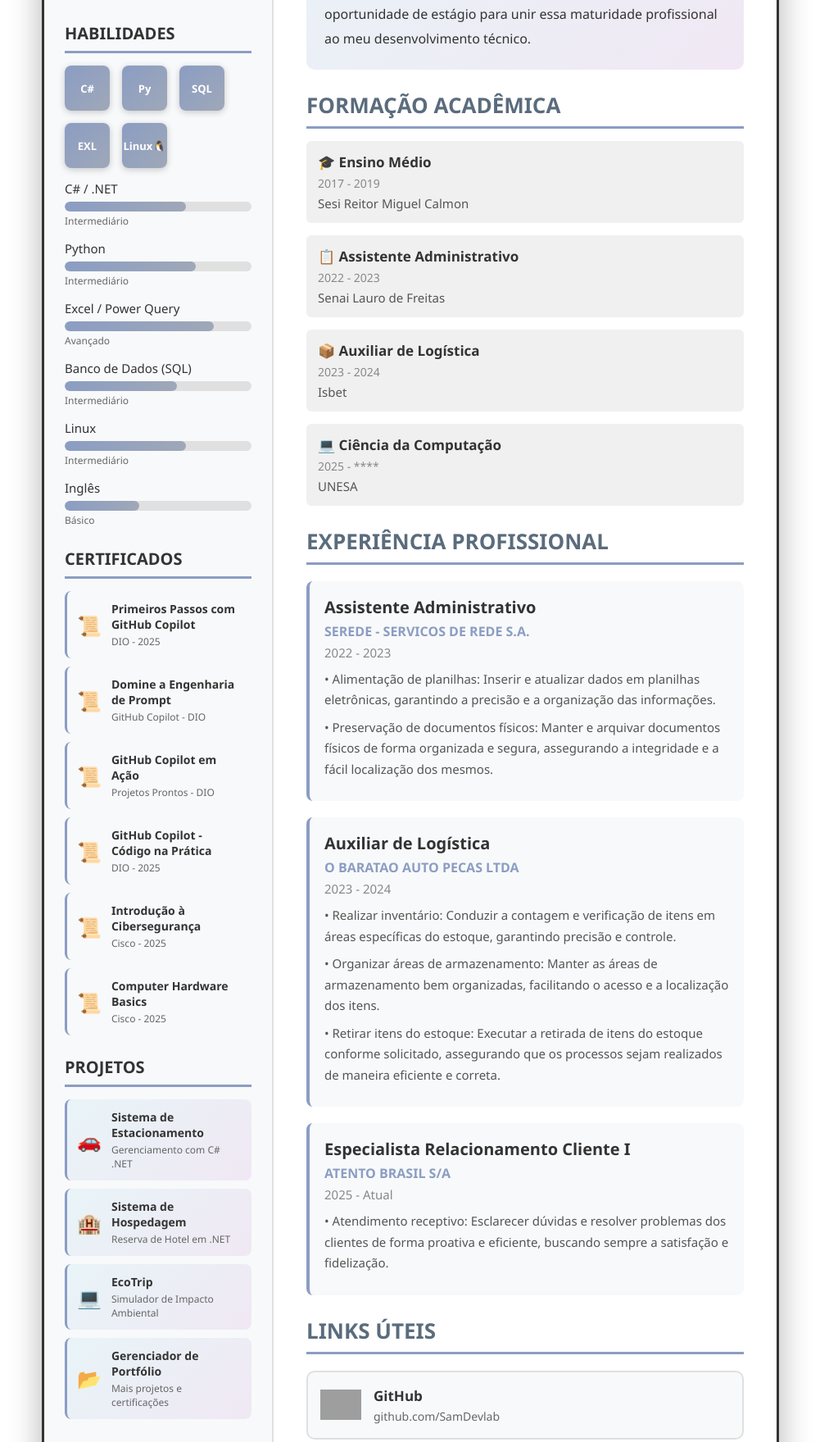
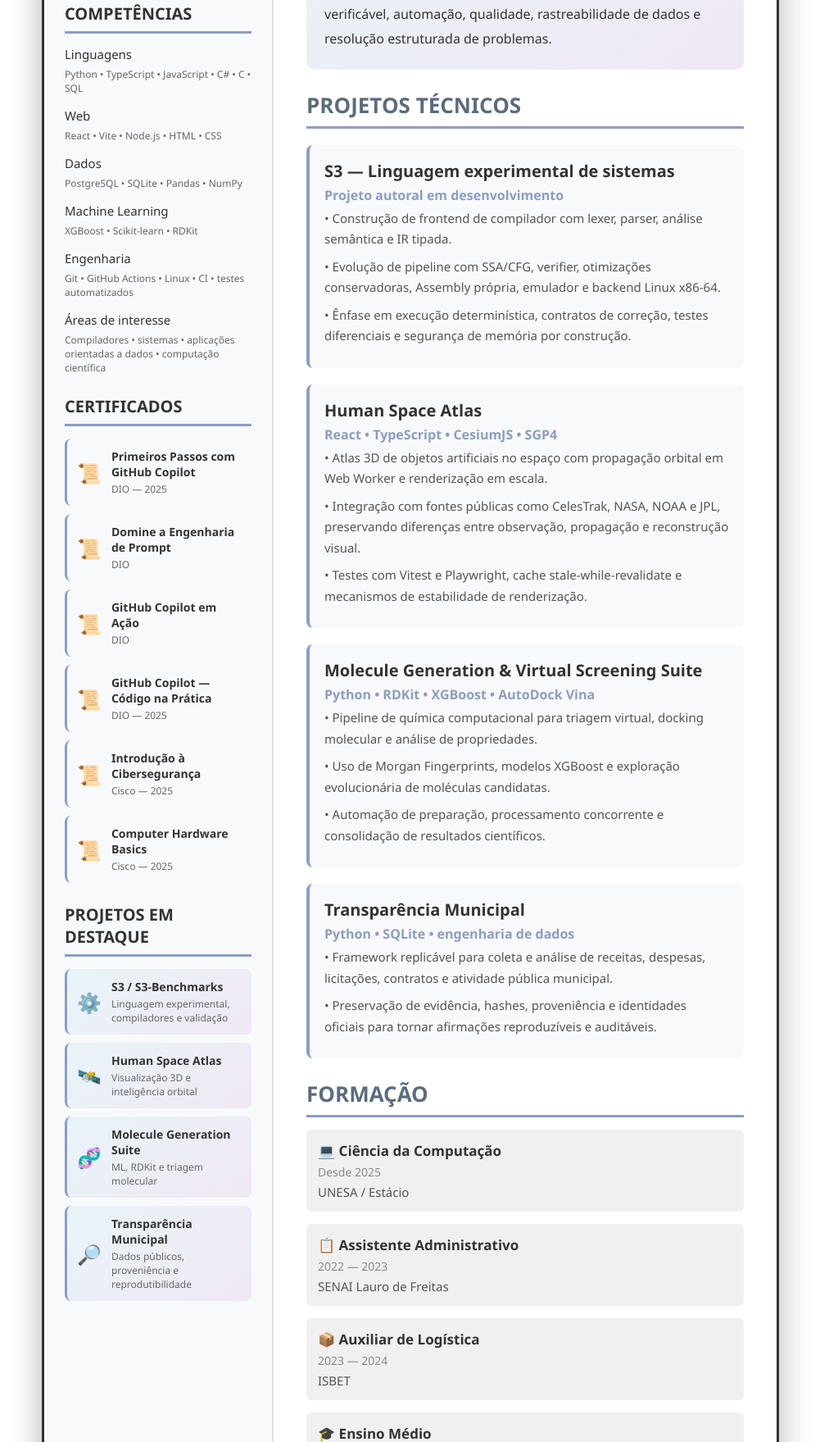
Before and after one commit to SamDevlab/portfolio-resume, a plain HTML site: page index.html in a window 1280 px wide. Shown: the part 595-2354 px from the top of the page at 82% size, without its empty margins (139-1140 px from the left). Drawn offline with Linux system fonts and the light colour scheme; grey boxes are pictures that could not be loaded.

Commit message:
feat: update public resume with current flagship projects and safer contact info

```diff
--- a/index.html
+++ b/index.html
@@ -3,7 +3,8 @@
 <head>
     <meta charset="UTF-8">
     <meta name="viewport" content="width=device-width, initial-scale=1.0">
-    <title>MEU CURRÍCULO - Samuel de Araújo</title>
+    <meta name="description" content="Currículo de Samuel de Araújo — estudante de Ciência da Computação e desenvolvedor de software com projetos em sistemas, dados, Machine Learning e computação científica.">
+    <title>Currículo — Samuel de Araújo</title>
     <link rel="stylesheet" href="style.css">
 </head>
 <body>
@@ -14,254 +15,240 @@
                 <div class="dot yellow"></div>
                 <div class="dot green"></div>
             </div>
-            <div class="url-bar">samportifolio.netlify.app</div>
+            <div class="url-bar">github.com/SamDevlab</div>
             <button id="theme-toggle" aria-label="Alternar tema" title="Alternar tema">🌙</button>
         </div>
 
         <div class="header">
-            <h1>Meu currículo</h1>
+            <h1>Samuel de Araújo</h1>
         </div>
 
         <div class="content">
-            <div class="sidebar">
-                <h2>SAMUEL DE ARAÚJO DA SILVA</h2>
+            <aside class="sidebar">
+                <h2>DESENVOLVIMENTO DE SOFTWARE</h2>
 
                 <div class="section-title">CONTATO</div>
                 <div class="contact-item">
-                    <strong>📞 Telefone:</strong>
-                    (71) 98893-2925
+                    <strong>📧 E-mail:</strong>
+                    samusilvadev@gmail.com
                 </div>
                 <div class="contact-item">
-                    <strong>📧 E-mail:</strong>
-                    samueljunior172@gmail.com
+                    <strong>📍 Localização:</strong>
+                    Salvador, Bahia
                 </div>
                 <div class="contact-item">
-                    <strong>📍 Endereço:</strong>
-                    Rua Av Hilda, 21. Pernambues, Salvador, Bahia
+                    <strong>💻 GitHub:</strong>
+                    github.com/SamDevlab
                 </div>
 
-                <div class="section-title">HABILIDADES</div>
-                <div class="tech-icons">
-                    <div class="tech-icon" title="C Sharp">C#</div> <div class="tech-icon" title="Python">Py</div>
-                    <div class="tech-icon" title="SQL">SQL</div> <div class="tech-icon" title="Excel">EXL</div>
-                    <div class="tech-icon" title="Linux">Linux🐧</div>
-                </div>
-
+                <div class="section-title">COMPETÊNCIAS</div>
                 <div class="skills-list">
                     <div class="skill-item">
-                        <div class="skill-name">C# / .NET</div>
-                        <div class="skill-bar-container">
-                            <div class="skill-bar" style="width: 65%;"></div>
-                        </div>
-                        <div class="skill-level">Intermediário</div>
+                        <div class="skill-name">Linguagens</div>
+                        <div class="skill-level">Python • TypeScript • JavaScript • C# • C • SQL</div>
                     </div>
-
                     <div class="skill-item">
-                        <div class="skill-name">Python</div>
-                        <div class="skill-bar-container">
-                            <div class="skill-bar" style="width: 70%;"></div>
-                        </div>
-                        <div class="skill-level">Intermediário</div>
+                        <div class="skill-name">Web</div>
+                        <div class="skill-level">React • Vite • Node.js • HTML • CSS</div>
                     </div>
-
                     <div class="skill-item">
-                        <div class="skill-name">Excel / Power Query</div>
-                        <div class="skill-bar-container">
-                            <div class="skill-bar" style="width: 80%;"></div>
-                        </div>
-                        <div class="skill-level">Avançado</div>
+                        <div class="skill-name">Dados</div>
+                        <div class="skill-level">PostgreSQL • SQLite • Pandas • NumPy</div>
                     </div>
-
                     <div class="skill-item">
-                        <div class="skill-name">Banco de Dados (SQL)</div>
-                        <div class="skill-bar-container">
-                            <div class="skill-bar" style="width: 60%;"></div>
-                        </div>
-                        <div class="skill-level">Intermediário</div>
+                        <div class="skill-name">Machine Learning</div>
+                        <div class="skill-level">XGBoost • Scikit-learn • RDKit</div>
                     </div>
-
                     <div class="skill-item">
-                        <div class="skill-name">Linux</div>
-                        <div class="skill-bar-container">
-                            <div class="skill-bar" style="width: 65%;"></div>
-                        </div>
-                        <div class="skill-level">Intermediário</div>
+                        <div class="skill-name">Engenharia</div>
+                        <div class="skill-level">Git • GitHub Actions • Linux • CI • testes automatizados</div>
                     </div>
-
                     <div class="skill-item">
-                        <div class="skill-name">Inglês</div>
-                        <div class="skill-bar-container">
-                            <div class="skill-bar" style="width: 40%;"></div>
-                        </div>
-                        <div class="skill-level">Básico</div>
+                        <div class="skill-name">Áreas de interesse</div>
+                        <div class="skill-level">Compiladores • sistemas • aplicações orientadas a dados • computação científica</div>
                     </div>
                 </div>
 
                 <div class="section-title">CERTIFICADOS</div>
                 <div class="certificates-list">
-                    <a href="https://www.dio.me/certificate/RXYXULWG/share" target="_blank" class="certificate-item">
+                    <a href="https://www.dio.me/certificate/RXYXULWG/share" target="_blank" rel="noopener noreferrer" class="certificate-item">
                         <span class="certificate-icon">📜</span>
                         <div class="certificate-info">
                             <strong>Primeiros Passos com GitHub Copilot</strong>
-                            <span>DIO - 2025</span>
+                            <span>DIO — 2025</span>
                         </div>
                     </a>
-
-                    <a href="https://www.dio.me/certificate/W5DPV26Z/share" target="_blank" class="certificate-item">
+                    <a href="https://www.dio.me/certificate/W5DPV26Z/share" target="_blank" rel="noopener noreferrer" class="certificate-item">
                         <span class="certificate-icon">📜</span>
                         <div class="certificate-info">
                             <strong>Domine a Engenharia de Prompt</strong>
-                            <span>GitHub Copilot - DIO</span>
+                            <span>DIO</span>
                         </div>
                     </a>
-
-                    <a href="https://www.dio.me/certificate/TX4MPMHR/share" target="_blank" class="certificate-item">
+                    <a href="https://www.dio.me/certificate/TX4MPMHR/share" target="_blank" rel="noopener noreferrer" class="certificate-item">
                         <span class="certificate-icon">📜</span>
                         <div class="certificate-info">
                             <strong>GitHub Copilot em Ação</strong>
-                            <span>Projetos Prontos - DIO</span>
+                            <span>DIO</span>
                         </div>
                     </a>
-
-                    <a href="https://www.dio.me/certificate/3JOADPC7/share" target="_blank" class="certificate-item">
+                    <a href="https://www.dio.me/certificate/3JOADPC7/share" target="_blank" rel="noopener noreferrer" class="certificate-item">
                         <span class="certificate-icon">📜</span>
                         <div class="certificate-info">
-                            <strong>GitHub Copilot - Código na Prática</strong>
-                            <span>DIO - 2025</span>
+                            <strong>GitHub Copilot — Código na Prática</strong>
+                            <span>DIO — 2025</span>
                         </div>
                     </a>
-
-                    <a href="https://www.credly.com/badges/fd7b07b9-943d-479e-b8e1-52cd825ee0ba" class="certificate-item">
+                    <a href="https://www.credly.com/badges/fd7b07b9-943d-479e-b8e1-52cd825ee0ba" target="_blank" rel="noopener noreferrer" class="certificate-item">
                         <span class="certificate-icon">📜</span>
                         <div class="certificate-info">
                             <strong>Introdução à Cibersegurança</strong>
-                            <span>Cisco - 2025</span>
+                            <span>Cisco — 2025</span>
                         </div>
                     </a>
-
-                    <a href="https://www.credly.com/badges/95469008-95b1-4c6c-9dd4-098e8ab3ef07" class="certificate-item">
+                    <a href="https://www.credly.com/badges/95469008-95b1-4c6c-9dd4-098e8ab3ef07" target="_blank" rel="noopener noreferrer" class="certificate-item">
                         <span class="certificate-icon">📜</span>
                         <div class="certificate-info">
                             <strong>Computer Hardware Basics</strong>
-                            <span>Cisco - 2025</span>
+                            <span>Cisco — 2025</span>
                         </div>
                     </a>
                 </div>
 
-                <div class="section-title">PROJETOS</div>
+                <div class="section-title">PROJETOS EM DESTAQUE</div>
                 <div class="projects-list">
-                    <a href="https://github.com/SamDevlab/Estacionamento" target="_blank" class="project-item">
-                        <span class="project-icon">🚗</span>
+                    <a href="https://github.com/SamDevlab/S3-Benchmarks" target="_blank" rel="noopener noreferrer" class="project-item">
+                        <span class="project-icon">⚙️</span>
                         <div class="project-info">
-                            <strong>Sistema de Estacionamento</strong>
-                            <span>Gerenciamento com C# .NET</span>
+                            <strong>S3 / S3-Benchmarks</strong>
+                            <span>Linguagem experimental, compiladores e validação</span>
                         </div>
                     </a>
-
-                    <a href="https://github.com/SamDevlab/sistema-hospedagem-hotel" target="_blank" class="project-item">
-                        <span class="project-icon">🏨</span>
+                    <a href="https://github.com/SamDevlab/human-space-atlas" target="_blank" rel="noopener noreferrer" class="project-item">
+                        <span class="project-icon">🛰️</span>
                         <div class="project-info">
-                            <strong>Sistema de Hospedagem</strong>
-                            <span>Reserva de Hotel em .NET</span>
+                            <strong>Human Space Atlas</strong>
+                            <span>Visualização 3D e inteligência orbital</span>
                         </div>
                     </a>
-
-                    <a href="https://github.com/SamDevlab/Calculadora-EcoTrip-Simulador-de-Impacto-Ambiental-para-Viagens" target="_blank" class="project-item">
-                        <span class="project-icon">💻</span>
+                    <a href="https://github.com/SamDevlab/molecule-generation-suite" target="_blank" rel="noopener noreferrer" class="project-item">
+                        <span class="project-icon">🧬</span>
                         <div class="project-info">
-                            <strong>EcoTrip</strong>
-                            <span>Simulador de Impacto Ambiental</span>
+                            <strong>Molecule Generation Suite</strong>
+                            <span>ML, RDKit e triagem molecular</span>
                         </div>
                     </a>
-
-                    <a href="certi/certi.html" target="_blank" class="project-item">
-                        <span class="project-icon">📂</span>
+                    <a href="https://github.com/SamDevlab/transparencia" target="_blank" rel="noopener noreferrer" class="project-item">
+                        <span class="project-icon">🔎</span>
                         <div class="project-info">
-                            <strong>Gerenciador de Portfólio</strong>
-                            <span>Mais projetos e certificações</span>
+                            <strong>Transparência Municipal</strong>
+                            <span>Dados públicos, proveniência e reprodutibilidade</span>
                         </div>
                     </a>
                 </div>
-            </div>
+            </aside>
 
-            <div class="main-content">
-                <div class="section-title">OBJETIVO PROFISSIONAL</div>
+            <main class="main-content">
+                <div class="section-title">PERFIL PROFISSIONAL</div>
                 <div class="objective">
-                    Estudante de Ciência da Computação apaixonado por tecnologia e resolução de problemas. Embora esteja no início da graduação, já possuo conhecimentos práticos em Desenvolvimento de Software (C#/.NET), Python, Bancos de Dados e familiaridade com ambiente Linux. Minha trajetória profissional anterior em processos administrativos me proporcionou forte senso de organização e responsabilidade. Agora, busco uma oportunidade de estágio para unir essa maturidade profissional ao meu desenvolvimento técnico.
+                    Estudante de Ciência da Computação e desenvolvedor de software com experiência prática em projetos autorais que abrangem sistemas, aplicações web, Machine Learning e computação científica. Desenvolvo desde uma linguagem experimental com pipeline de compilação e backend nativo até plataformas de visualização orbital, triagem molecular e análise de dados públicos. Tenho interesse especial por software verificável, automação, qualidade, rastreabilidade de dados e resolução estruturada de problemas.
                 </div>
 
-                <div class="section-title">FORMAÇÃO ACADÊMICA</div>
+                <div class="section-title">PROJETOS TÉCNICOS</div>
 
+                <div class="experience-item">
+                    <h3>S3 — Linguagem experimental de sistemas</h3>
+                    <div class="company">Projeto autoral em desenvolvimento</div>
+                    <p>• Construção de frontend de compilador com lexer, parser, análise semântica e IR tipada.</p>
+                    <p>• Evolução de pipeline com SSA/CFG, verifier, otimizações conservadoras, Assembly própria, emulador e backend Linux x86-64.</p>
+                    <p>• Ênfase em execução determinística, contratos de correção, testes diferenciais e segurança de memória por construção.</p>
+                </div>
+
+                <div class="experience-item">
+                    <h3>Human Space Atlas</h3>
+                    <div class="company">React • TypeScript • CesiumJS • SGP4</div>
+                    <p>• Atlas 3D de objetos artificiais no espaço com propagação orbital em Web Worker e renderização em escala.</p>
+                    <p>• Integração com fontes públicas como CelesTrak, NASA, NOAA e JPL, preservando diferenças entre observação, propagação e reconstrução visual.</p>
+                    <p>• Testes com Vitest e Playwright, cache stale-while-revalidate e mecanismos de estabilidade de renderização.</p>
+                </div>
+
+                <div class="experience-item">
+                    <h3>Molecule Generation & Virtual Screening Suite</h3>
+                    <div class="company">Python • RDKit • XGBoost • AutoDock Vina</div>
+                    <p>• Pipeline de química computacional para triagem virtual, docking molecular e análise de propriedades.</p>
+                    <p>• Uso de Morgan Fingerprints, modelos XGBoost e exploração evolucionária de moléculas candidatas.</p>
+                    <p>• Automação de preparação, processamento concorrente e consolidação de resultados científicos.</p>
+                </div>
+
+                <div class="experience-item">
+                    <h3>Transparência Municipal</h3>
+                    <div class="company">Python • SQLite • engenharia de dados</div>
+                    <p>• Framework replicável para coleta e análise de receitas, despesas, licitações, contratos e atividade pública municipal.</p>
+                    <p>• Preservação de evidência, hashes, proveniência e identidades oficiais para tornar afirmações reproduzíveis e auditáveis.</p>
+                </div>
+
+                <div class="section-title">FORMAÇÃO</div>
+                <div class="education-item">
+                    <h4>💻 Ciência da Computação</h4>
+                    <div class="date">Desde 2025</div>
+                    <p>UNESA / Estácio</p>
+                </div>
+                <div class="education-item">
+                    <h4>📋 Assistente Administrativo</h4>
+                    <div class="date">2022 — 2023</div>
+                    <p>SENAI Lauro de Freitas</p>
+                </div>
+                <div class="education-item">
+                    <h4>📦 Auxiliar de Logística</h4>
+                    <div class="date">2023 — 2024</div>
+                    <p>ISBET</p>
+                </div>
                 <div class="education-item">
                     <h4>🎓 Ensino Médio</h4>
-                    <div class="date">2017 - 2019</div>
-                    <p>Sesi Reitor Miguel Calmon</p>
-                </div>
-
-                <div class="education-item">
-                    <h4>📋 Assistente Administrativo</h4>
-                    <div class="date">2022 - 2023</div>
-                    <p>Senai Lauro de Freitas</p>
-                </div>
-
-                <div class="education-item">
-                    <h4>📦 Auxiliar de Logística</h4>
-                    <div class="date">2023 - 2024</div>
-                    <p>Isbet</p>
-                </div>
-
-                <div class="education-item">
-                    <h4>💻 Ciência da Computação</h4>
-                    <div class="date">2025 - ****</div>
-                    <p>UNESA</p>
+                    <div class="date">2017 — 2019</div>
+                    <p>SESI Reitor Miguel Calmon</p>
                 </div>
 
                 <div class="section-title">EXPERIÊNCIA PROFISSIONAL</div>
-
                 <div class="experience-item">
                     <h3>Assistente Administrativo</h3>
-                    <div class="company">SEREDE - SERVICOS DE REDE S.A.</div>
-                    <div class="date">2022 - 2023</div>
-                    <p>• Alimentação de planilhas: Inserir e atualizar dados em planilhas eletrônicas, garantindo a precisão e a organização das informações.</p>
-                    <p>• Preservação de documentos físicos: Manter e arquivar documentos físicos de forma organizada e segura, assegurando a integridade e a fácil localização dos mesmos.</p>
+                    <div class="company">SEREDE — Serviços de Rede S.A.</div>
+                    <div class="date">2022 — 2023</div>
+                    <p>• Atualização e organização de dados em planilhas e controles administrativos.</p>
+                    <p>• Organização e preservação de documentos, priorizando precisão e rastreabilidade.</p>
+                </div>
+                <div class="experience-item">
+                    <h3>Auxiliar de Logística</h3>
+                    <div class="company">O Baratao Auto Peças Ltda.</div>
+                    <div class="date">2023 — 2024</div>
+                    <p>• Inventário e conferência de estoque.</p>
+                    <p>• Organização de áreas de armazenamento e separação de itens.</p>
+                </div>
+                <div class="experience-item">
+                    <h3>Especialista Relacionamento Cliente I</h3>
+                    <div class="company">Atento Brasil S/A</div>
+                    <div class="date">2025 — Atual</div>
+                    <p>• Atendimento e resolução de solicitações de clientes com foco em diagnóstico, clareza e resolução de problemas.</p>
                 </div>
 
-                <div class="experience-item">
-                    <h3>Auxiliar de Logística</h3>
-                    <div class="company">O BARATAO AUTO PECAS LTDA</div>
-                    <div class="date">2023 - 2024</div>
-                    <p>• Realizar inventário: Conduzir a contagem e verificação de itens em áreas específicas do estoque, garantindo precisão e controle.</p>
-                    <p>• Organizar áreas de armazenamento: Manter as áreas de armazenamento bem organizadas, facilitando o acesso e a localização dos itens.</p>
-                    <p>• Retirar itens do estoque: Executar a retirada de itens do estoque conforme solicitado, assegurando que os processos sejam realizados de maneira eficiente e correta.</p>
-                </div>
-
-                <div class="experience-item">
-                    <h3>Especialista Relacionamento Cliente I</h3>
-                    <div class="company">ATENTO BRASIL S/A</div>
-                    <div class="date">2025 - Atual</div>
-                    <p>• Atendimento receptivo: Esclarecer dúvidas e resolver problemas dos clientes de forma proativa e eficiente, buscando sempre a satisfação e fidelização.</p>
-                </div>
-
-                <div class="section-title">LINKS ÚTEIS</div>
-
+                <div class="section-title">LINKS</div>
                 <div class="portfolio-links">
-                    <a href="https://github.com/SamDevlab" target="_blank" class="portfolio-link github-link">
+                    <a href="https://github.com/SamDevlab" target="_blank" rel="noopener noreferrer" class="portfolio-link github-link">
                         <img src="https://cdn-icons-png.flaticon.com/512/25/25231.png" alt="GitHub" class="link-icon">
                         <div class="link-info">
                             <strong>GitHub</strong>
                             <span>github.com/SamDevlab</span>
                         </div>
                     </a>
-
-                    <a href="https://fantasy-flight-050.notion.site/1d0145ac499b80c5b8e9d7c2e1d53e35?v=1d0145ac499b80aba5f7000cbdfb2183" target="_blank" class="portfolio-link notion-link">
+                    <a href="https://fantasy-flight-050.notion.site/1d0145ac499b80c5b8e9d7c2e1d53e35?v=1d0145ac499b80aba5f7000cbdfb2183" target="_blank" rel="noopener noreferrer" class="portfolio-link notion-link">
                         <img src="https://upload.wikimedia.org/wikipedia/commons/4/45/Notion_app_logo.png" alt="Notion" class="link-icon">
                         <div class="link-info">
-                            <strong>Certificados e Habilidades</strong>
+                            <strong>Certificados e habilidades</strong>
                             <span>Ver no Notion</span>
                         </div>
                     </a>
                 </div>
-            </div>
+            </main>
         </div>
     </div>
     <script src="script.js"></script>
```
